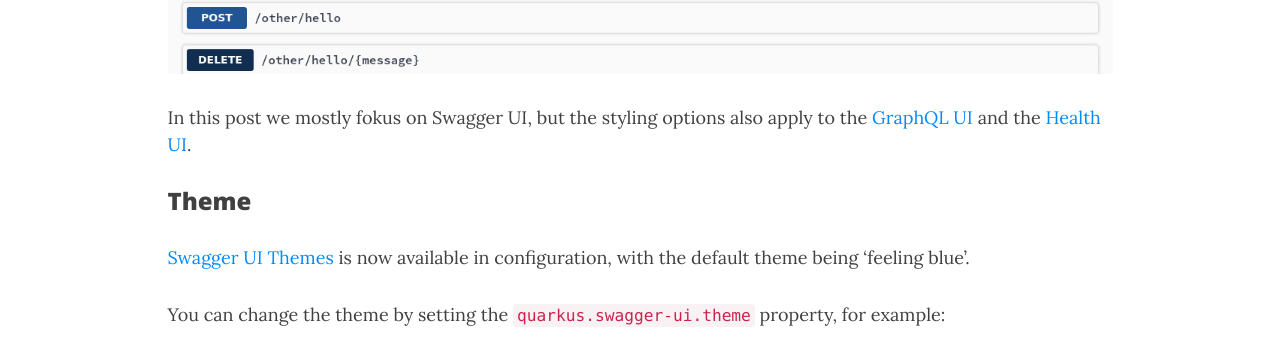
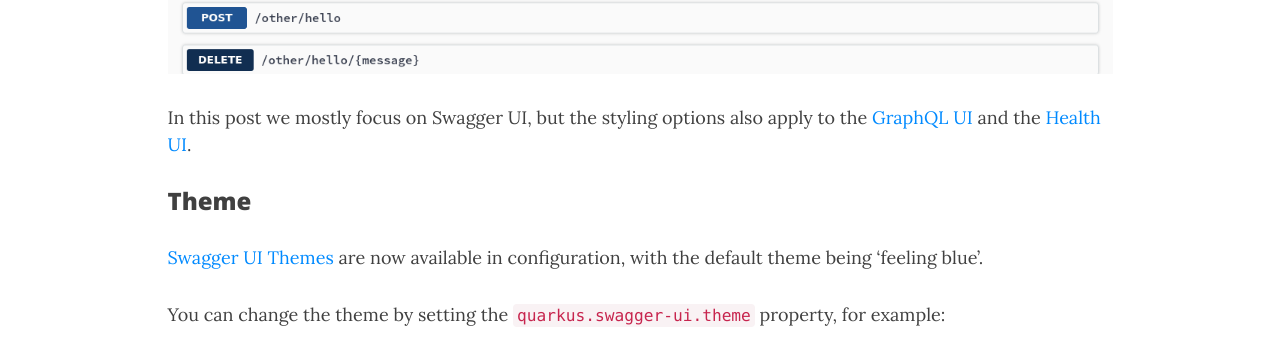
Before and after one commit to phillip-kruger/phillip-kruger.github.io, a Jekyll site: the page built from _posts/2020-11-04-Stylish API.md, in a window 1280 px wide and 900 px high, scrolled down 985 px. Shown: the part 154-510 px from the top of the window. Built offline with Jekyll 4.4.1, drawn with Linux system fonts in a browser that asks for light colours; nearby versions of some CDN libraries; comment, search, counter and statistics services are not loaded; some of the changed text lies outside the part shown.

Commit message:
Update 2020-11-04-Stylish API.md

````diff
--- a/_posts/2020-11-04-Stylish API.md
+++ b/_posts/2020-11-04-Stylish API.md
@@ -15,11 +15,11 @@
 
 ![quarkus_brand](/images/Stylish_API/quarkus_brand.png)
 
-In this post we mostly fokus on Swagger UI, but the styling options also apply to the [GraphQL UI](https://quarkus.io/guides/microprofile-graphql#graphiql-ui) and the [Health UI](https://quarkus.io/guides/microprofile-health#health-ui).
+In this post we mostly focus on Swagger UI, but the styling options also apply to the [GraphQL UI](https://quarkus.io/guides/microprofile-graphql#graphiql-ui) and the [Health UI](https://quarkus.io/guides/microprofile-health#health-ui).
 
 ### Theme
 
-[Swagger UI Themes](https://ostranme.github.io/swagger-ui-themes/) is now available in configuration, with the default theme being 'feeling blue'.
+[Swagger UI Themes](https://ostranme.github.io/swagger-ui-themes/) are now available in configuration, with the default theme being 'feeling blue'.
 
 You can change the theme by setting the `quarkus.swagger-ui.theme` property, for example:
 
@@ -61,7 +61,7 @@
 
 ### Style
 
-You can go further, and supply your own `style.css`, to fine-tune the branding. Example, to change the `topbar` of the Swagger-UI screen to the corporate colors of Standard Bank:
+You can go further, and supply your own `style.css`, to fine-tune the branding. In example, to change the `topbar` of the Swagger-UI screen to the corporate colors of Standard Bank:
 
 ```css
 html{
````
Also changed, not shown: other parts of _posts/2020-11-04-Stylish API.md (+2 -2 lines).
